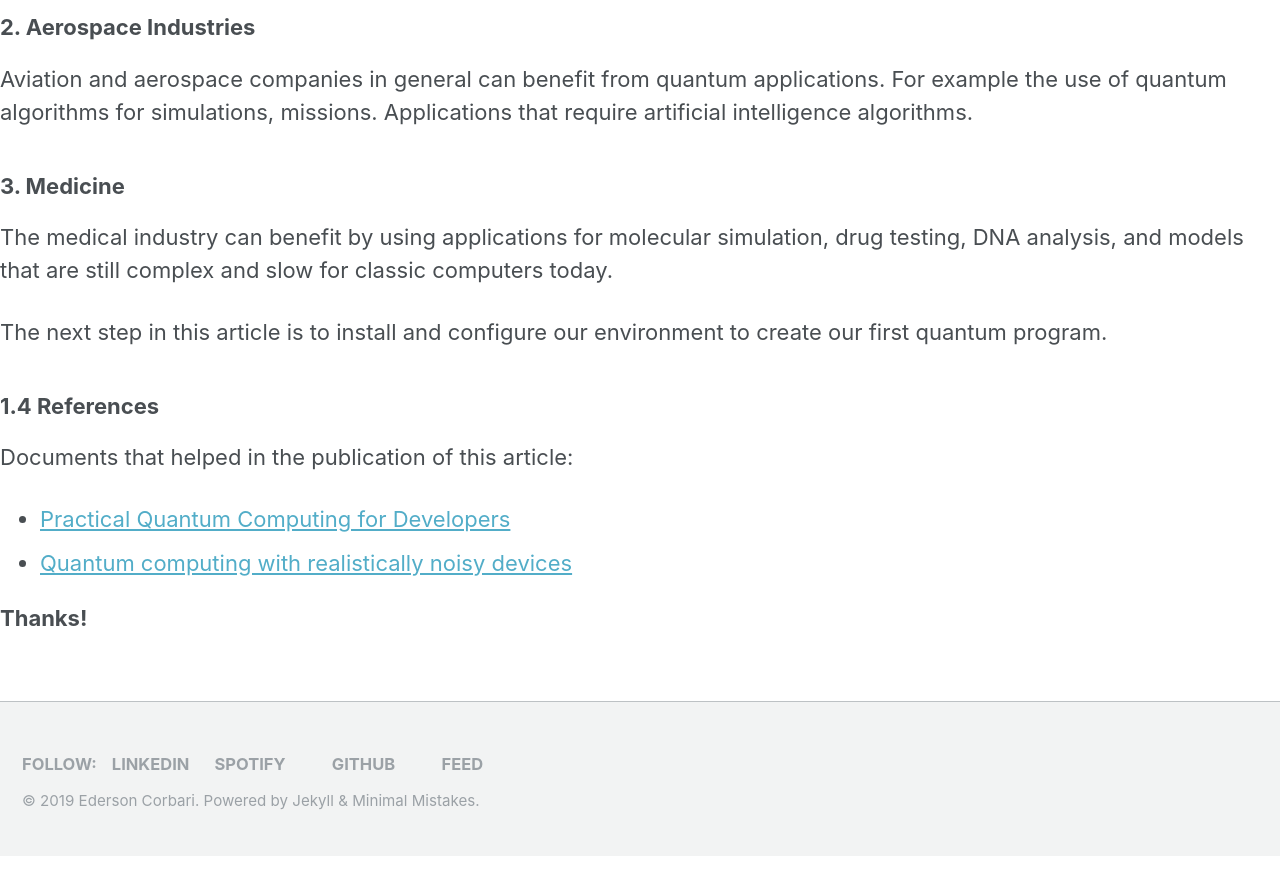
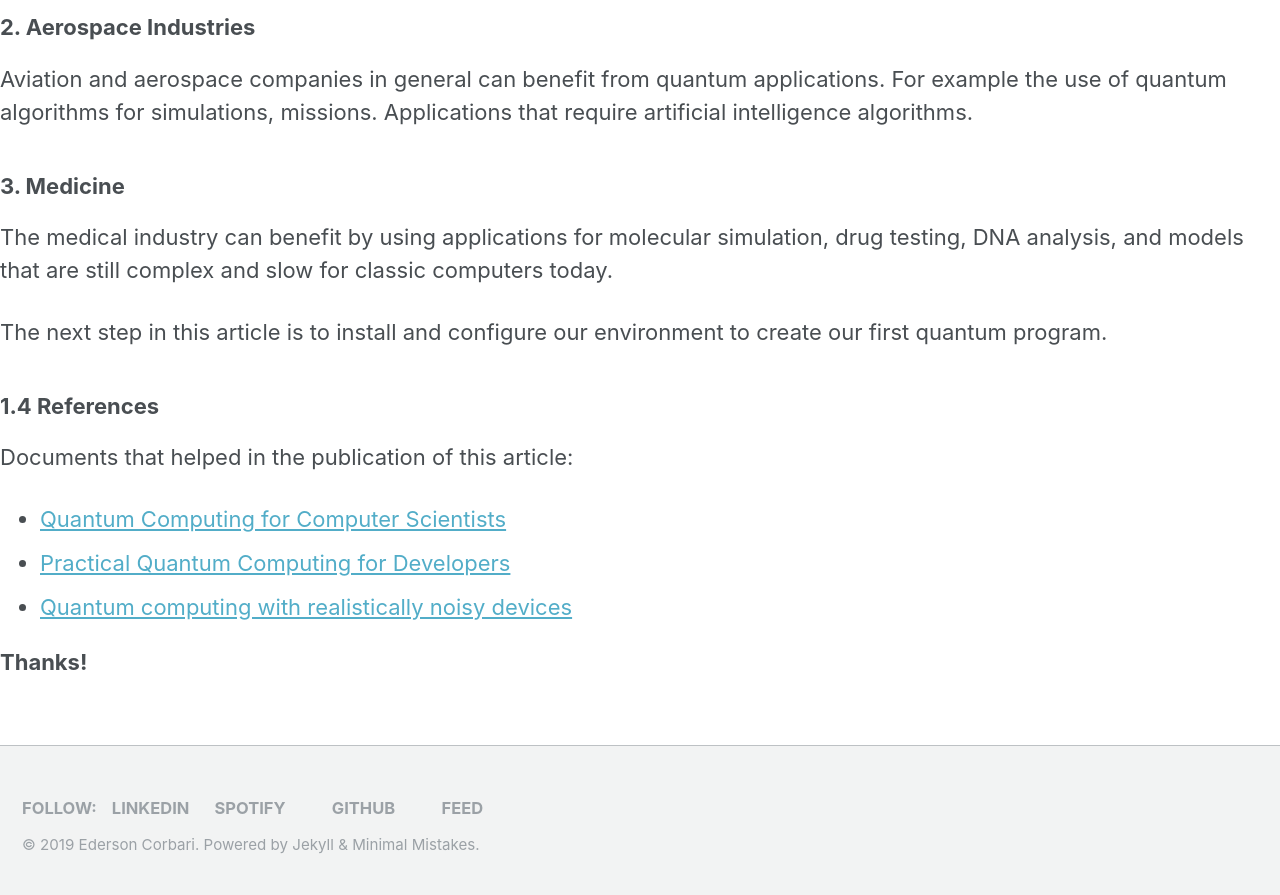
Before and after one commit to edersoncorbari/edersoncorbari.github.io, a Jekyll site: the page built from _posts/2019-04-23-quantum-computer-part1.md, in a window 1280 px wide and 900 px high, scrolled down 7105 px. Shown: the top 895 px of the window. Built offline with Jekyll 4.4.1, drawn with Linux system fonts in a browser that asks for light colours; an icon font too large for the unit is left out; a script bundle is joined from its source files by our own code; our own code applies the rules of GitHub Pages for plain Markdown files; library files that are not in the unit come from our copies; before the commit the page ends 7961 px from its top, so only the background shows below that.

Commit message:
Update 2019-04-23-quantum-computer-part1.md

```diff
--- a/_posts/2019-04-23-quantum-computer-part1.md
+++ b/_posts/2019-04-23-quantum-computer-part1.md
@@ -235,6 +235,7 @@ The next step in this article is to install and configure our environment to cre
 
 Documents that helped in the publication of this article:
 
+  * [Quantum Computing for Computer Scientists](https://www.amazon.com.br/Quantum-Computing-Computer-Scientists-Yanofsky/dp/0521879965)
   * [Practical Quantum Computing for Developers](https://www.amazon.com/Practical-Quantum-Computing-Developers-Programming/dp/1484242173)
   * [Quantum computing with realistically noisy devices](https://www.nature.com/articles/nature03350)
 
```
